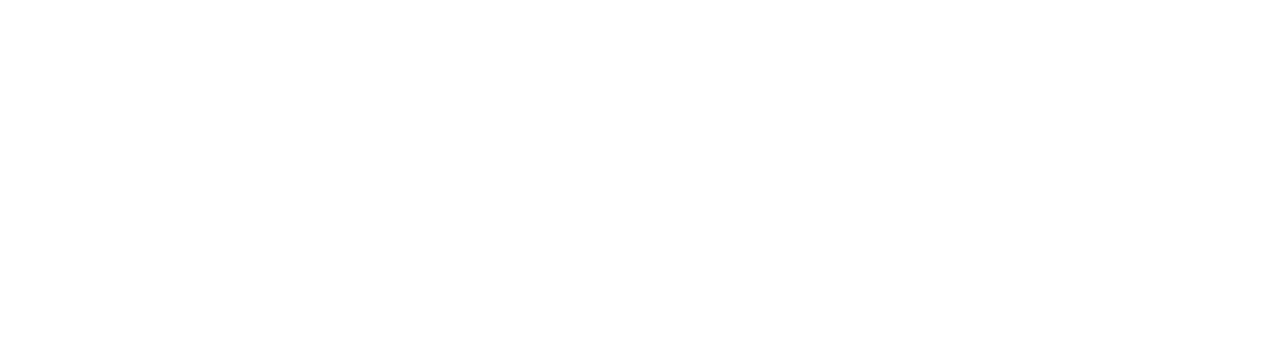
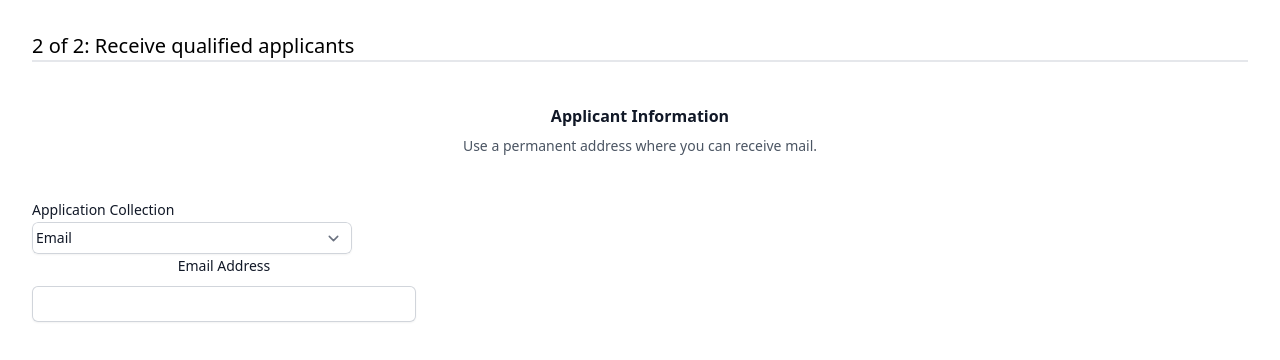
Before and after one commit to laldinenga/Job-Board, a React (Vite) app: page /test in a window 1280 px wide. Before the commit this address had no page. Shown: the top 360 px of the page. Built offline with nearby package versions, Linux system fonts and the light colour scheme.

Commit message:
add changes to third page

```diff
--- a/src/App.jsx
+++ b/src/App.jsx
@@ -5,6 +5,8 @@
 import Textfield from './JobPostingForm/Textfield.jsx';
 import Another from './JobPostingForm/Another.jsx';
 import Maineditor from './JobPostingForm/Maineditor.jsx';
+import Testpage from './JobPostingForm/Testpage.jsx';
+
 
 function App() {
 
@@ -17,6 +19,7 @@
           <Route exact path="/screening" element={<ScreeningQuestions />}></Route>
           <Route exact path="/textfield" element={<Textfield />}></Route>
           <Route exact path="/editor" element={<Maineditor />}></Route>
+          <Route exact path="/test" element={<Testpage />}></Route>
         </Routes>
       </Router>
     </main>
--- a/src/JobPostingForm/Another.jsx
+++ b/src/JobPostingForm/Another.jsx
@@ -24,7 +24,7 @@
 export default function ScreeningPage() {
   const [states, setStates] = useState(
     Object.fromEntries(questions.map((q) => [q.key, false])),
-    Object.fromEntries(questions.map((q) => [q.key, {clicked: false}]))
+    // Object.fromEntries(questions.map((q) => [q.key, {clicked: false}]))
   );
 
   const toggleState = (key) => {
@@ -49,8 +49,7 @@
               <div className="sm:col-span-3">
                 <label
                   htmlFor="receiving-mode"
-                  className="flex text-sm font-medium leading-6 text-gray-900"
-                >
+                  className="flex text-sm font-medium leading-6 text-gray-900">
                   Application Collection
                 </label>
                 <div className="mt-2">
@@ -95,7 +94,7 @@
           </div>
 
           <div>
-            {questions.map(({ key, label, head }) =>
+            {questions.map(({ key, head }) =>
               states[key] ? (
                 <div className="bg-stone-300 p-1 rounded-xl mt-5" key={key}>
                   <div className="flex justify-between ml-2 mr-3">
@@ -103,7 +102,12 @@
                       {`${head}?`}
                     </h3>
                     <button
-                      onClick={() => setStates(false)}
+                      onClick={() =>
+                        setStates(prev => ({
+                          ...prev,
+                          [key]: false
+                        }))
+                      }
                       className="hover:bg-slate-200 rounded-full"
                     >
                       <svg
@@ -147,8 +151,10 @@
                   key={key}
                   onClick={() => toggleState(key)}
                   disabled={states[key]?.clicked}
-                  className={`text-black bg-transparent hover:bg-slate-200 font-semibold py-1 px-2 border border-black hover:border-gray-300 rounded-full ${ states[key]?.clicked ? "opacity-50 cursor-not-allowed" : ""}`}
+                  className={"text-black bg-transparent hover:bg-slate-200 font-semibold py-1 px-2 border border-black hover:border-gray-300 rounded-full "}
+                  // ${ states[key]?.clicked ? "opacity-50 cursor-not-allowed" : ""}
                 >
+
                   {label}
                 </button>
               ))}
--- /dev/null
+++ b/src/JobPostingForm/Testpage.jsx
@@ -0,0 +1,137 @@
+import React, { useState } from "react";
+import { Link } from "react-router-dom";
+
+const questions = [
+   { key: "backGroundCheck", label: "Background Check", head: "Are you willing to undergo a background check, in accordance with local law/regulations" },
+   { key: "certifications", label: "Certifications", head: "Do you have the following license or certification: [License/Certification]" },
+   { key: "driverLicense", label: "Driver License", head: "Do you have a valid driver's license" },
+   { key: "drugTest", label: "Drug Test", head: "Are you willing to take a drug test, in accordance with local law/regulations" },
+   { key: "education", label: "Education", head: "Have you completed the following level of education: [Degree]" },
+   { key: "expertiseWithSkills", label: "Expertise With Skills", head: "How many years of work experience do you have with [Skill]" },
+   { key: "hybridWork", label: "Hybrid Work", head: "Are you comfortable working in a hybrid setting" },
+   { key: "industryExperience", label: "Industry Experience", head: "How many years of [Industry] experience do you currently have" },
+   { key: "language", label: "Language", head: "What is your level of proficiency in [Language]" },
+   { key: "location", label: "Location", head: "Are you comfortable commuting to this job's location" },
+   { key: "onSiteWork", label: "On-Site Work", head: "Are you comfortable working in an onsite setting" },
+   { key: "remoteWork", label: "Remote Work", head: "Are you comfortable working in a remote setting" },
+   { key: "urgentHiringNeed", label: "Urgent Hiring Need", head: "We must fill this position urgently. Can you start immediately" },
+   { key: "visaStatus", label: "Visa Status", head: "Will you now or in the future require sponsorship for employment visa status" },
+   { key: "workAuthorization", label: "Work Authorization", head: "Are you legally authorized to work in Australia" },
+   { key: "workExperience", label: "Work Experience", head: "How many years of [Job Function] experience do you currently have" },
+   { key: "customQuestion", label: "Custom Question", head: "Write a custom screening question" },
+];
+
+export default function ScreeningPage() {
+   const [states, setStates] = useState(
+      Object.fromEntries(questions.map((q) => [q.key, false])),
+      // Object.fromEntries(questions.map((q) => [q.key, {clicked: false}]))
+   );
+
+   const toggleState = (key) => {
+      setStates((prev) => ({ ...prev, [key]: !prev[key] }));
+   };
+
+   const [selectedOption, setSelectedOption] = useState('email');
+
+   const handleChange = (event) => {
+      setSelectedOption(event.target.value);
+   };
+
+   return (
+      <div>
+         <div className="font-medium text-xl text-start border-b-2 mb-10">
+            2 of 2: Receive qualified applicants
+         </div>
+         <h2 className="text-base font-semibold leading-7 text-gray-900">
+            Applicant Information
+         </h2>
+         <p className="mt-1 text-sm leading-6 text-gray-600">
+            Use a permanent address where you can receive mail.
+         </p>
+         <div>
+         {/* grid grid-cols-1 gap-x-6 gap-y-8 sm:grid-cols-6 */}
+            <div className="mt-10 ">
+               <div className="">
+                  <label
+                     htmlFor="receiving-mode"
+                     className="flex text-sm font-medium leading-6 text-gray-900"
+                  >
+                     Application Collection
+                  </label>
+                  <div className="inline justify-between mt-2">
+                     <select
+                        id="receiving-mode"
+                        name="receiving-mode"
+                        autoComplete="receiving-mode"
+                        value={selectedOption}
+                        onChange={handleChange}
+                        className="flex w-full rounded-md p-1 border-0 text-gray-900 shadow-sm ring-1 ring-inset ring-gray-300 focus:ring-2 focus:ring-inset focus:ring-indigo-600 sm:max-w-xs sm:text-sm sm:leading-6"
+                     >
+                        <option value="email">Email</option>
+                        <option value="externalSite">External Website</option>
+                     </select>
+                     {selectedOption === 'email' && (
+                        <div className="w-96 justify-between">
+                           <label
+                              htmlFor="last-name"
+                              className="block text-sm font-medium leading-6 text-gray-900"
+                           >
+                              Email Address
+                           </label>
+                           <div className="mt-2">
+                              <input
+                                 id="email"
+                                 name="email"
+                                 type="email"
+                                 autoComplete="Email"
+                                 className="block w-full items-end py-1.5 rounded-md border-0 text-gray-900 shadow-sm ring-1 ring-inset ring-gray-300 placeholder:text-gray-400 focus:ring-2 focus:ring-inset focus:ring-indigo-600 sm:text-sm sm:leading-6"
+                              />
+                           </div>
+                        </div>
+                     )}
+                     {selectedOption === 'externalSite' && (
+                        <div className="">
+                           <label
+                              htmlFor="last-name"
+                              className="block text-sm font-medium leading-6 text-gray-900"
+                           >
+                              External Website
+                           </label>
+                           <div className="mt-2">
+                              <input
+                                 id="last-name"
+                                 name="last-name"
+                                 type="text"
+                                 autoComplete="family-name"
+                                 className="block w-full items-end py-1.5 rounded-md border-0 text-gray-900 shadow-sm ring-1 ring-inset ring-gray-300 placeholder:text-gray-400 focus:ring-2 focus:ring-inset focus:ring-indigo-600 sm:text-sm sm:leading-6"
+                              />
+                           </div>
+                        </div>
+                     )}
+                  </div>
+               </div>
+
+
+            </div>
+            {/* <label htmlFor="options">Choose an option:</label>
+            <select id="options" value={selectedOption} onChange={handleChange}>
+               <option value="email">Option 1</option>
+               <option value="externalSite">Option 2</option>
+            </select>
+
+            {selectedOption === 'email' && (
+               <div>
+                  <h2>Content for Option 1</h2>
+                  <p>Hi ther im using whatsapp.</p>
+               </div>
+            )}
+            {selectedOption === 'externalSite' && (
+               <div>
+                  <h2>Content for Option 2</h2>
+                  <p>Get the hell out of here.</p>
+               </div>
+            )} */}
+         </div>
+      </div>
+   );
+};
```
Also changed, not shown: src/JobPostingForm/New.jsx (added, +18 -0 lines).
